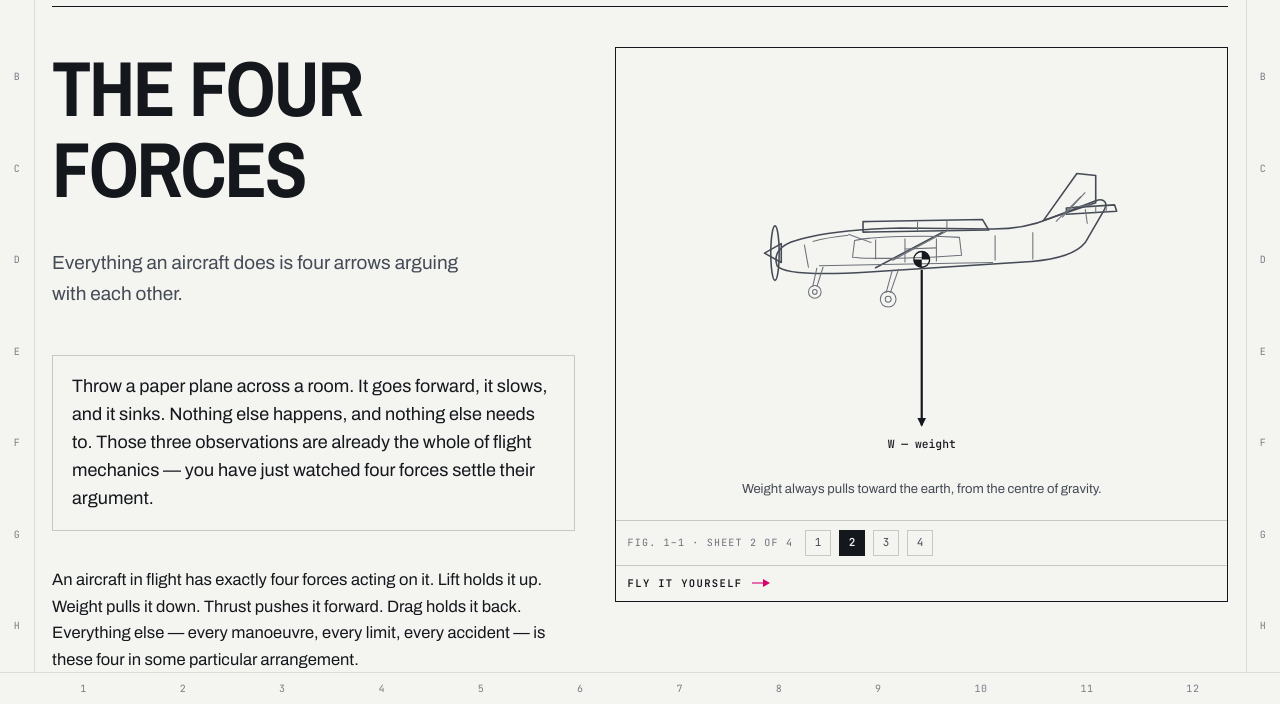
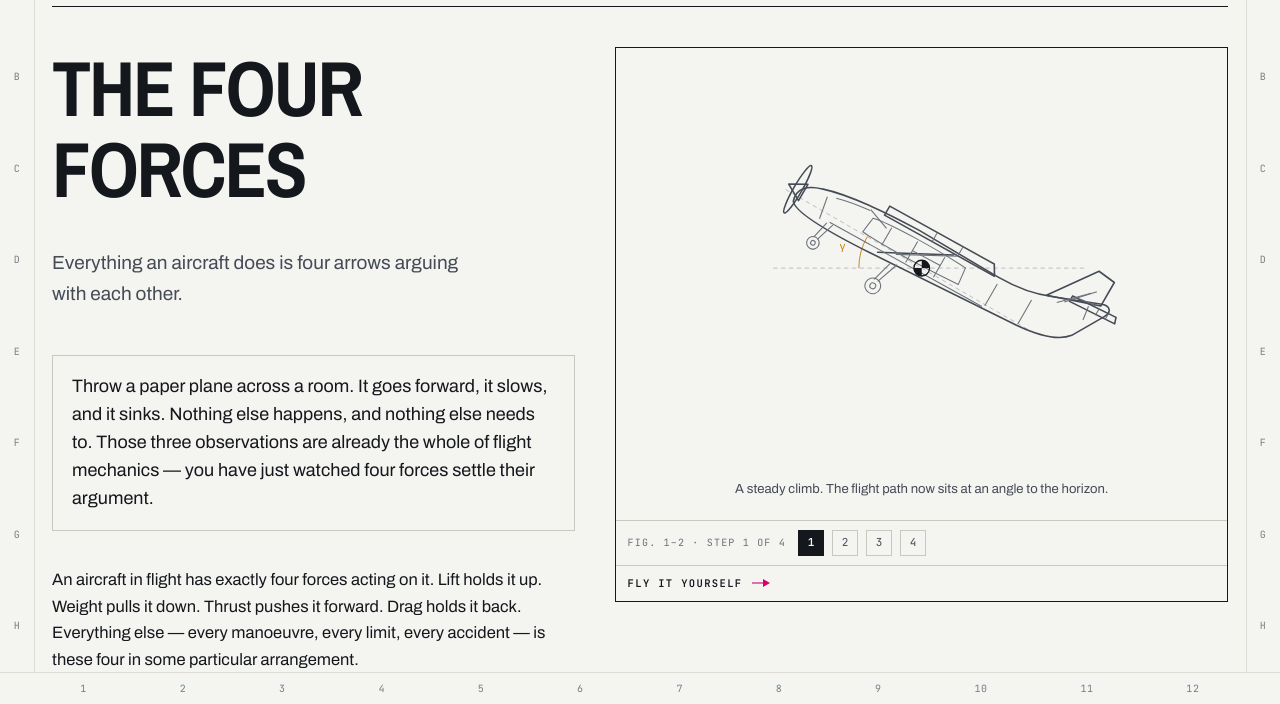
Before and after one commit to keiken-shin/flight-dynamics, a website built with Vite: page index.html in a window 1280 px wide. Both pictures are taken after a click on the link "The Four Forces". Shown: the part 94-798 px from the top of the page. Built offline with nearby package versions, Linux system fonts and the light colour scheme.

Commit message:
fix(bench): figures build on approach, and the strip says "step"
Three faults in one strip. It was labelled "Sheet 4 of 4", which in a parts
catalogue means a different page with different content — these are one drawing
at successive stages of its own assembly, so readers concluded they were
missing three other figures.

It also ran backwards. Building the figure AFTER its reference meant the bench
showed the finished drawing on arrival, then rewound to a bare outline once you
scrolled: 4 → 1 → 3 → 4. Figures now assemble on the APPROACH to their own
reference and are complete when it reaches the reading line, so scrolling down
only ever moves a build forward, and the paragraph describing all four arrows
is read in front of all four arrows.

Each approach is capped to the room available between two references. With a
fixed reach of 518px against a 492px gap, Fig 1-2 began building 26px above
Fig 1-1's own reference and stole the bench before its prose had been read.

Tabs now show passed / current / ahead instead of four identical squares.

```diff
--- a/src/styles/app.css
+++ b/src/styles/app.css
@@ -541,10 +541,14 @@ button { font: inherit; color: inherit; }
   font-family: var(--f-mono); font-size: 11px; color: var(--ink-2);
 }
 .sheets button:hover { border-color: var(--ink); color: var(--ink); }
-/* Ink, not accent: this sits in the lesson's first viewport, and a filled
-   magenta block there is the same chrome-spends-the-colour-budget mistake the
-   launch slab was. */
-.sheets button[aria-pressed="true"] {
+/* The strip is a BUILD, not four interchangeable pages, so the steps you have
+   already passed have to look passed. Ink, not accent: this sits in the lesson's
+   first viewport, and a filled magenta block there is the same
+   chrome-spends-the-colour-budget mistake the launch slab was. */
+.sheets button[data-at="done"] {
+  background: var(--paper-sunk); border-color: var(--ink-3); color: var(--ink-2);
+}
+.sheets button[data-at="now"], .sheets button[aria-pressed="true"] {
   background: var(--ink); border-color: var(--ink); color: var(--paper); font-weight: 600;
 }
 
--- a/src/ui/lesson.js
+++ b/src/ui/lesson.js
@@ -43,16 +43,28 @@ export function renderLesson(root, id) {
   let cur = null;      // { svg, total, label, btns, plate }
   let pinned = false;  // a manual tab click holds until the figure changes
 
-  /* Setting the sheet is separate from swapping the figure, because reading
-     scroll drives the first and the figure references drive the second. */
-  function setSheet(n) {
+  /* Setting the step is separate from swapping the figure, because reading
+     scroll drives the first and the figure references drive the second.
+
+     "Step", not "sheet". In a real parts catalogue Sheet 2 of 4 is a different
+     page carrying different content; these are one drawing at successive stages
+     of its own assembly, each keeping everything before it and adding one thing.
+     The word promised pagination and delivered a build, and readers reasonably
+     concluded they were missing three other figures. */
+  function setStep(n) {
     if (!cur) return;
     const v = Math.max(1, Math.min(cur.total, n));
     if (v === cur.at) return;
     cur.at = v;
     cur.svg.setAttribute("data-state", String(v));
-    cur.label.textContent = `${cur.plate} · Sheet ${v} of ${cur.total}`;
-    cur.btns.forEach((x, j) => x.setAttribute("aria-pressed", j + 1 === v ? "true" : "false"));
+    cur.label.textContent = `${cur.plate} · Step ${v} of ${cur.total}`;
+    // Passed / current / ahead, so the strip reads as a build rather than as
+    // four interchangeable pages.
+    cur.btns.forEach((x, j) => {
+      const n1 = j + 1;
+      x.setAttribute("aria-pressed", n1 === v ? "true" : "false");
+      x.dataset.at = n1 < v ? "done" : n1 === v ? "now" : "todo";
+    });
   }
 
   function showFigure(figId) {
@@ -63,9 +75,9 @@ export function renderLesson(root, id) {
     const svg = figHost.querySelector("svg");
     const total = svg.querySelectorAll('g[class^="s"]').length;
 
-    /* The strip names the PLATE, not just the sheet. Seven of the twelve lessons
-       give every figure the same sheet count, so a strip that only ever read
-       "Sheet 4 of 4" looked frozen while scrolling swapped the drawing beneath
+    /* The strip names the PLATE, not just the step. Seven of the twelve lessons
+       give every figure the same step count, so a strip that only ever read
+       "Step 4 of 4" looked frozen while scrolling swapped the drawing beneath
        it. The plate number is also what ties the bench back to the "Fig. 2–1"
        reference in the reading. */
     const plate = `Fig. ${i + 1}–${figIds.indexOf(figId) + 1}`;
@@ -77,18 +89,16 @@ export function renderLesson(root, id) {
       for (let n = 1; n <= total; n++) {
         const b = el("button", "", String(n));
         b.type = "button";
-        b.setAttribute("aria-label", `${plate}, sheet ${n} of ${total}`);
-        b.onclick = () => { pinned = true; setSheet(n); };
+        b.setAttribute("aria-label", `${plate}, step ${n} of ${total}`);
+        b.onclick = () => { pinned = true; setStep(n); };
         btns.push(b);
         sheets.appendChild(b);
       }
     }
-    /* Open COMPLETE. A manual shows you the assembled drawing; sheet 1 is an
-       arrow-less outline, and opening on it put that outline beside a paragraph
-       reading "all four arrows are the same length". Reading scroll then takes
-       over and builds the plate up as the prose explains it. */
+    /* Open on step 1 — the drawing has not been explained yet, so it has not
+       been drawn yet. `track` builds it from here. */
     cur = { svg, total, label, btns, plate, at: 0 };
-    setSheet(total);
+    setStep(1);
   }
 
   /* ── title block ──
@@ -264,33 +274,53 @@ export function renderLesson(root, id) {
 
   /* The bench follows the reading, and the plate BUILDS as you read it.
      An IntersectionObserver could say which figure is current but not how far
-     through its section you are, so the sheet never advanced and the strip sat
+     through its own approach it is, so the step never advanced and the strip sat
      on the last tab forever. Reading position gives both: which figure, and how
-     much of its prose you have covered. Each figure's section runs from its own
-     reference to the next one, and the sheet steps 1..total across it, so the
-     drawing assembles in step with the paragraphs that explain it — which is
-     what the progressive states and their per-sheet captions were built for. */
+     close you are to reaching it. The drawing assembles in step with the
+     paragraphs that explain it — which is what the progressive states and their
+     per-step captions were built for. */
   const refs = [...col.querySelectorAll(".figref")];
   if (refs.length) {
-    const foot = col.querySelector(".foot");
+    /* A figure assembles on the APPROACH to its own reference, and is finished
+       by the time the reference reaches the reading line.
+
+       Building it *after* the reference — the obvious reading of "the plate
+       builds as you read" — was wrong twice over. It made the bench show the
+       finished drawing on arrival and then rewind to a bare outline once you
+       scrolled, so the step numbers appeared to run backwards; and it put step 1
+       beside the paragraph that describes all four arrows, because that
+       paragraph immediately follows the reference.
+
+       Assembling on approach fixes both. Scrolling down only ever moves a build
+       forward, and the prose that describes a finished figure is read in front
+       of a finished figure. */
+    const BASE = () => Math.max(320, innerHeight * 0.72);
     const track = () => {
       const line = scrollY + innerHeight * 0.28;    // the reading line
       const tops = refs.map((r) => r.getBoundingClientRect().top + scrollY);
-      let k = -1;
-      for (let n = 0; n < tops.length; n++) if (tops[n] <= line) k = n;
 
-      // Above the first reference: nothing has been explained yet, so the bench
-      // holds the finished drawing rather than an empty outline.
-      if (k === -1) { showFigure(refs[0].dataset.fig); if (!pinned) setSheet(cur?.total ?? 1); return; }
+      /* Each figure's approach is capped to the room it actually has. A fixed
+         reach is longer than the gap between two references in a tight chapter,
+         and the next figure then starts building ABOVE the current one's own
+         reference — stealing the bench before its prose has been read. Here the
+         references sit 492px apart against a 518px reach, so Fig 1-2 took over
+         26px before you reached Fig 1-1. */
+      const reach = (n) => (n === 0
+        ? BASE()
+        : Math.max(160, Math.min(BASE(), (tops[n] - tops[n - 1]) * 0.55)));
+
+      // Active figure: the furthest-along one that has begun approaching.
+      let k = -1, prog = 0;
+      for (let n = 0; n < tops.length; n++) {
+        const r = reach(n);
+        const p = (line - (tops[n] - r)) / r;
+        if (p > 0) { k = n; prog = Math.min(1, p); }
+      }
+      if (k === -1) { showFigure(refs[0].dataset.fig); if (!pinned) setStep(1); return; }
 
       showFigure(refs[k].dataset.fig);
       if (pinned || !cur) return;
-      const end = k + 1 < tops.length
-        ? tops[k + 1]
-        : (foot ? foot.getBoundingClientRect().top + scrollY : document.documentElement.scrollHeight);
-      const span = Math.max(1, end - tops[k]);
-      const p = Math.min(1, Math.max(0, (line - tops[k]) / span));
-      setSheet(1 + Math.floor(p * (cur.total - 0.001)));
+      setStep(1 + Math.floor(prog * (cur.total - 0.001)));
     };
     // Called directly rather than rAF-throttled: three rects and an early-out on
     // an unchanged sheet is cheaper than the bookkeeping to defer it.
```
Also changed, not shown: DESIGN.md (+9 -5 lines).
